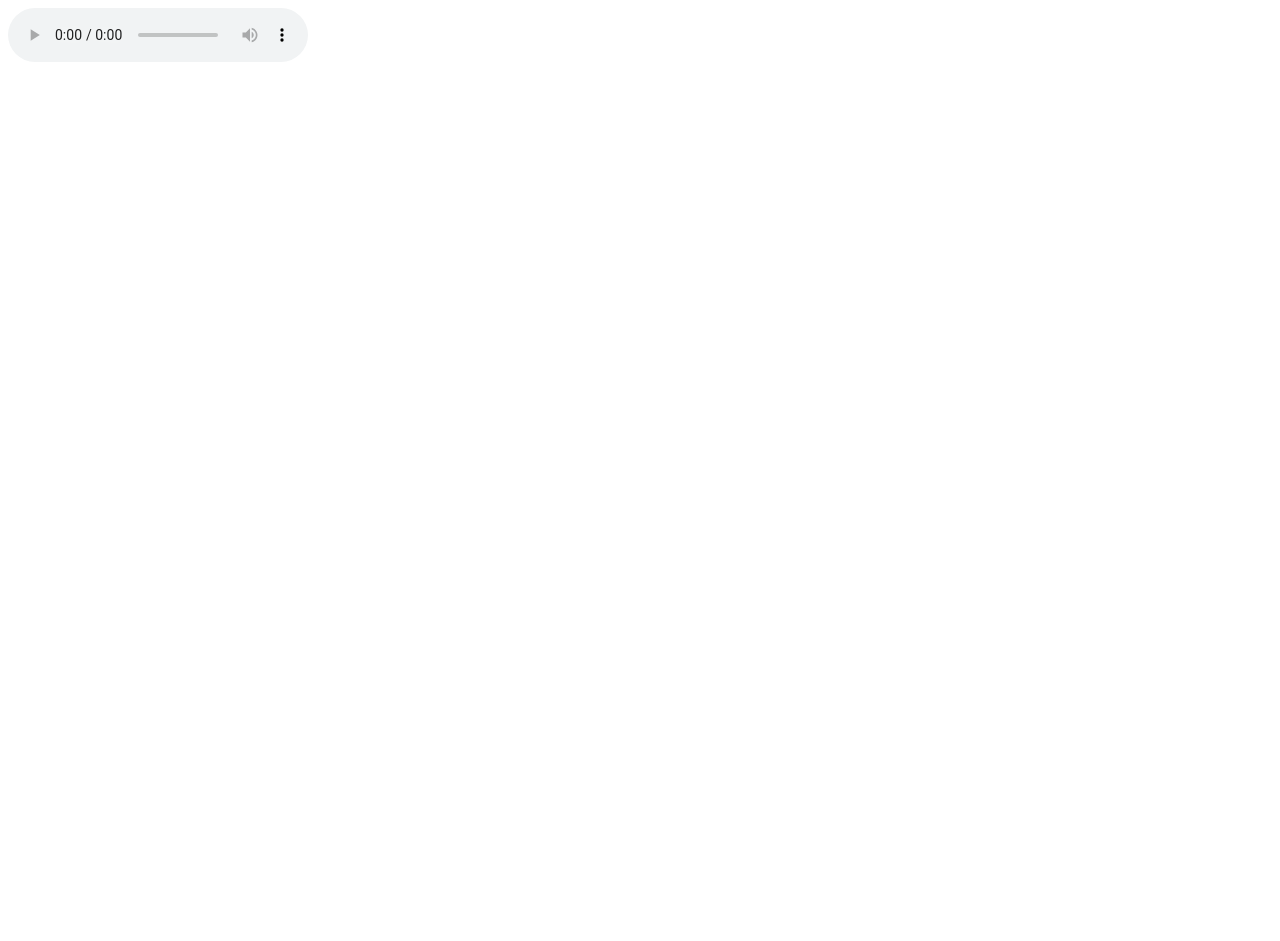
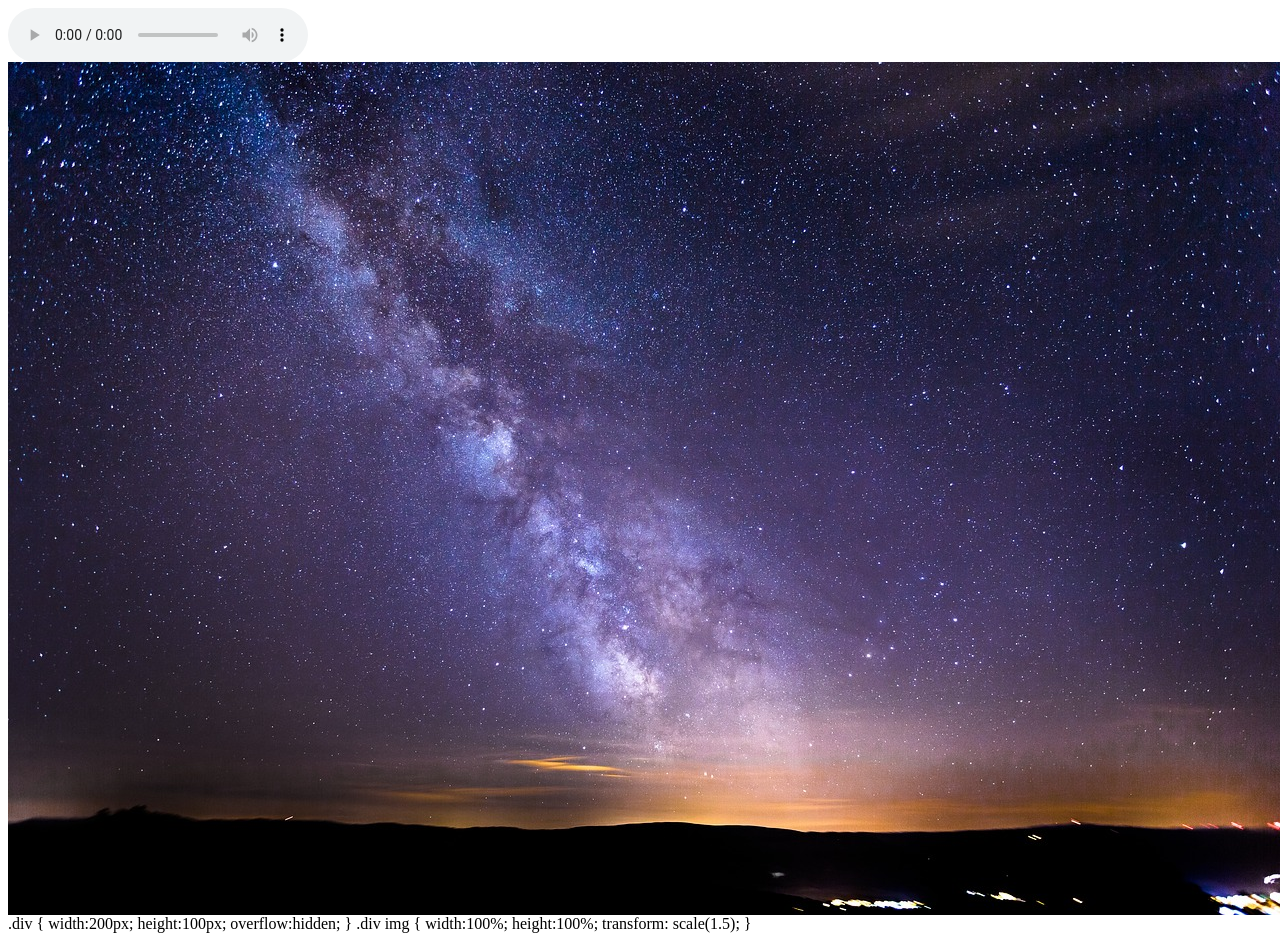
Before and after one commit to aizlz/aizlz.github.io, a plain HTML site: page index.html in a window 1280 px wide. Before the commit the page ends 800 px from the top, so only its background shows below. Drawn offline with Linux system fonts and the light colour scheme.

Commit message:
Update index.html

```diff
--- a/index.html
+++ b/index.html
@@ -3,4 +3,18 @@
   <source src="Michael Learns To Rock - Sleeping Child.mp3" type="audio/mpeg">
   您的浏览器不支持 audio 标签。
    </audio>
+   <div>
+    <img src="starry-sky-2051448_1280.jpg" alt="image">
+<div>
+
+.div {
+  width:200px;
+  height:100px;
+  overflow:hidden;
+}
+.div img {
+  width:100%;
+  height:100%;
+  transform: scale(1.5);
+}
 </body>
```
